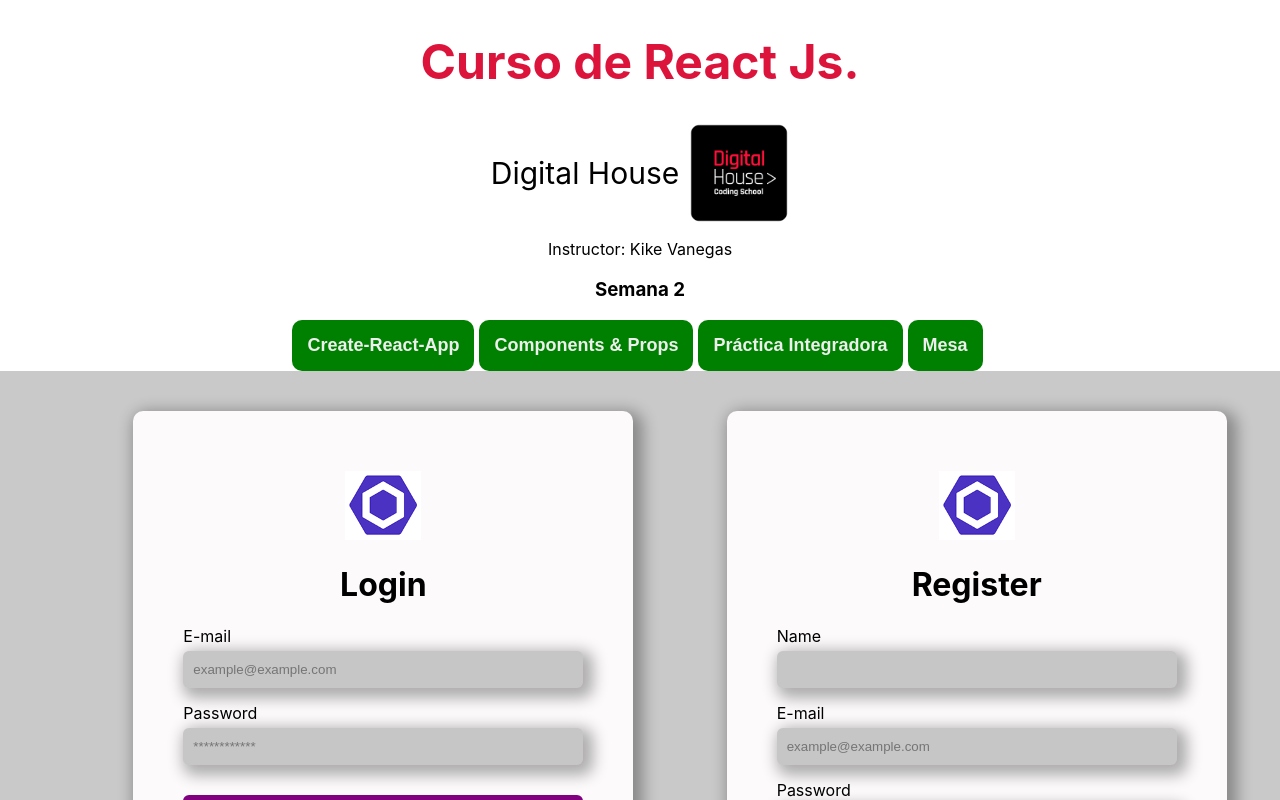
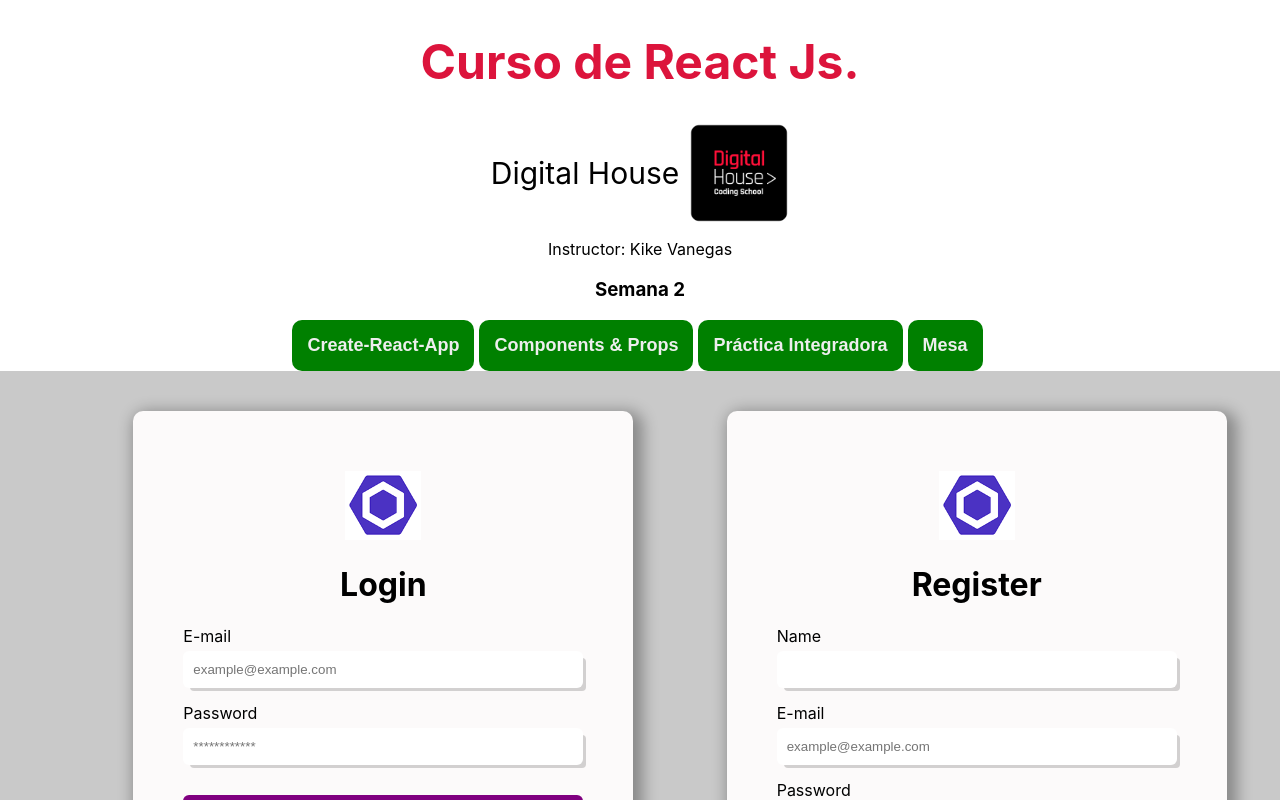
Before and after one commit to jayad23/Glossary_React, a React (Create React App) app: page / in a window 1280 px wide. Both pictures are taken after a click on the button "Práctica Integradora". Shown: the top 800 px of the page. Built offline with nearby package versions, Linux system fonts and the light colour scheme; a web font is replaced by a local one.

Commit message:
minor final fixes

```diff
--- a/src/components/Week2/Clase_3/CustomButton/styles.module.css
+++ b/src/components/Week2/Clase_3/CustomButton/styles.module.css
@@ -16,6 +16,6 @@
 }
 
 .gral-btn:hover{
-    -webkit-box-shadow: 5px 5px 15px 5px rgba(0,0,0,0.32);
-    box-shadow: 5px 5px 15px 5px rgba(0,0,0,0.32);
+    -webkit-box-shadow: 5px 5px 0px -2px rgba(0,0,0,0.17);
+    box-shadow: 5px 5px 0px -2px rgba(0,0,0,0.17);
 }
--- a/src/components/Week2/Clase_3/CustomInput/styles.module.css
+++ b/src/components/Week2/Clase_3/CustomInput/styles.module.css
@@ -14,11 +14,11 @@
     height: 35px;
     border: none;
     border-radius: 6px;
-    background-color: rgb(199, 198, 198);
+    background-color: rgb(255, 255, 255);
     padding-left: 10px;
     outline: none;
-    -webkit-box-shadow: 5px 5px 15px 5px rgba(0,0,0,0.32);
-    box-shadow: 5px 5px 15px 5px rgba(0,0,0,0.32);
+    -webkit-box-shadow: 5px 5px 0px -2px rgba(0,0,0,0.17);
+    box-shadow: 5px 5px 0px -2px rgba(0,0,0,0.17);
 }
 
 .input-tag:focus{
```
